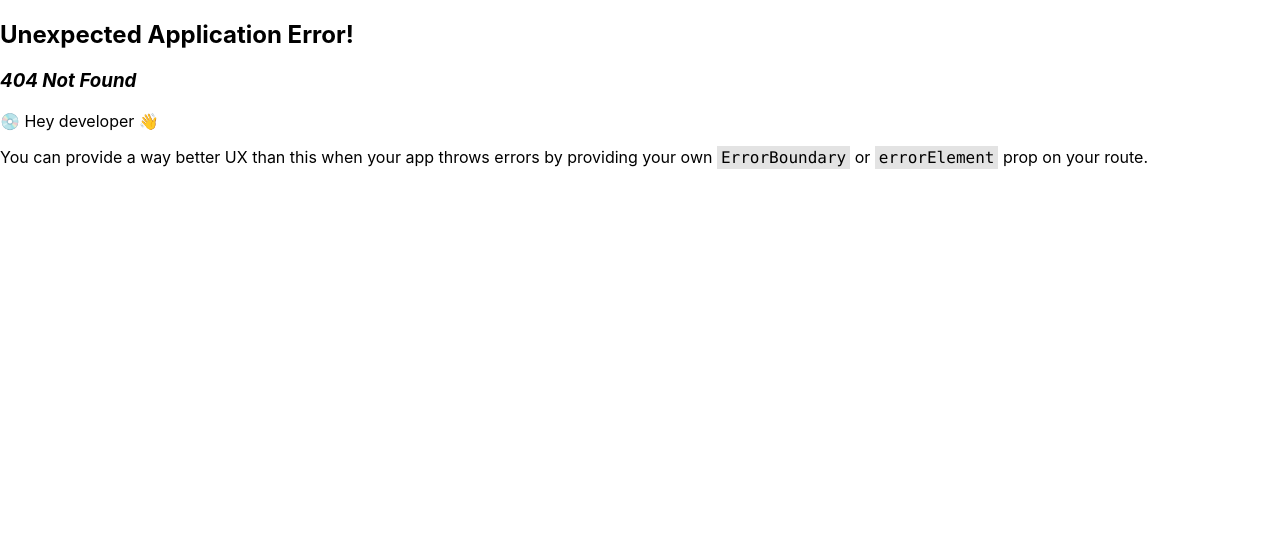
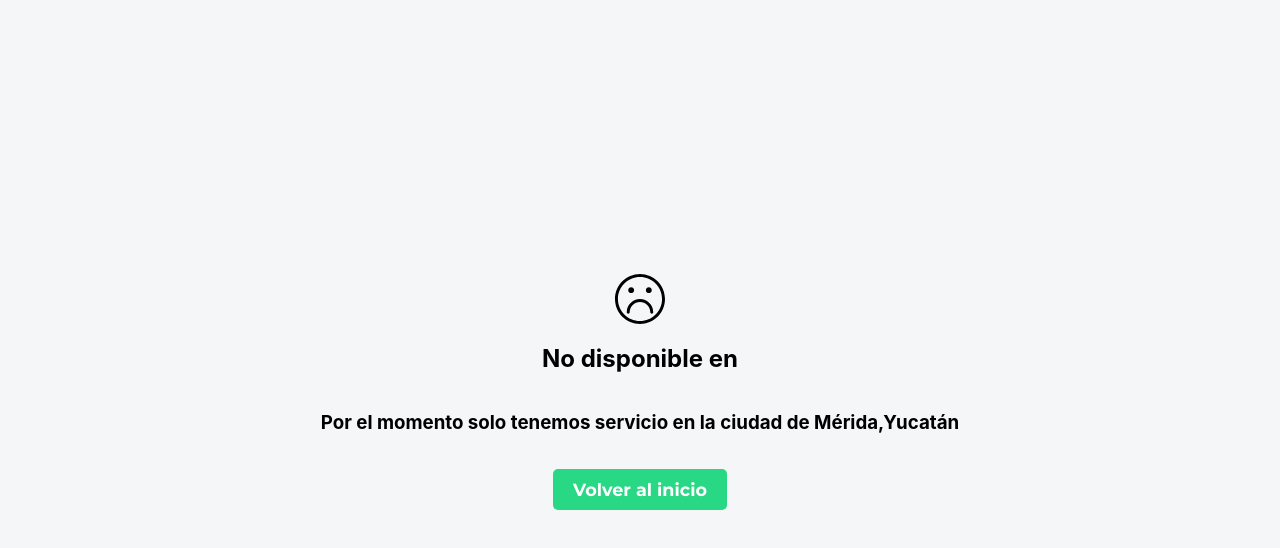
Before and after one commit to Ksquare-University/rc-pwa, a React (Create React App) app: page /#/notAble in a window 1280 px wide. Before the commit this address had no page. Shown: the top 548 px of the page. Built offline with nearby package versions, Linux system fonts and the light colour scheme; no server answers.

Commit message:
Added footer in home and identify user location

```diff
--- a/package.json
+++ b/package.json
@@ -14,6 +14,7 @@
     "firebase": "^9.15.0",
     "react": "^18.2.0",
     "react-dom": "^18.2.0",
+    "react-icons": "^4.7.1",
     "react-redux": "^8.0.5",
     "react-router-dom": "^6.6.2",
     "react-scripts": "5.0.1",
--- /dev/null
+++ b/src/components/Footer.tsx
@@ -0,0 +1,33 @@
+import React from "react";
+import {
+  AiFillFacebook,
+  AiOutlineTwitter,
+  AiOutlineInstagram,
+} from "react-icons/ai";
+import "../styles/footer.css";
+
+const Footer = () => {
+  const handleFacebook = () => {
+    window.open("https://www.facebook.com/rappimexico/", "_blank");
+  };
+
+  const handleTwitter = () => {
+    window.open("https://twitter.com/rappimexico?lang=es", "_blank");
+  };
+
+  const handleInstagram = () => {
+    window.open("https://www.instagram.com/rappimx/", "_blank");
+  };
+  return (
+    <footer className="footerSection">
+      <div className="socialIcons">
+        <AiFillFacebook className="socialIcon" onClick={handleFacebook} />
+        <AiOutlineTwitter className="socialIcon" onClick={handleTwitter} />
+        <AiOutlineInstagram className="socialIcon" onClick={handleInstagram} />
+      </div>
+      <div> © 2023 Rappi Clone-ITK</div>
+    </footer>
+  );
+};
+
+export default Footer;
--- a/src/components/Home.tsx
+++ b/src/components/Home.tsx
@@ -1,49 +1,9 @@
-import React from "react";
-import { useNavigate } from "react-router-dom";
-// import { useSelector } from "react-redux";
-import { useAppSelector } from "../app/hooks";
-import { selectUser, selectToken } from "../features/authSlice";
-import { auth } from "../firebaseConfig";
-import "../styles/home.css";
+import Footer from "./Footer";
 
-type Props = {};
-
-const Home = (props: Props) => {
-  const navigate = useNavigate();
-  const user = useAppSelector(selectUser);
-  const token = useAppSelector(selectToken);
-  const handleLogout = () => {
-    if (window.confirm("Are you sure you want to log out?")) {
-      auth.signOut();
-      navigate("/");
-    }
-  };
-  console.log(`user: ${user}`);
-  console.log(`token: ${token}`);
-
+const Home = () => {
   return (
-    <div className="home-container">
-      <div className="content">
-        <h1>Securely logged in</h1>
-        <div className="info">
-          <img alt="" />
-        </div>
-        <div className="info">
-          <p>Id:</p>
-          <span>{user}</span>
-        </div>
-        <div className="info">
-          <p>Name:</p> <span>{String(user).split("@")[0]}</span>
-        </div>
-        <div className="info">
-          <p>Token:</p> <span>{user}</span>
-        </div>
-
-        <button onClick={handleLogout}>Logout</button>
-        <div className="info">
-          <p>Last login : {user}</p>
-        </div>
-      </div>
+    <div>
+      <Footer />
     </div>
   );
 };
--- a/src/components/Login.tsx
+++ b/src/components/Login.tsx
@@ -16,11 +16,14 @@ import {
 import { useNavigate } from "react-router-dom";
 import loginImg from "../imgs/login.png";
 import registerImg from "../imgs/register.png";
+import useFetchIP from "../hooks/useFetchIP";
 
 const Login = () => {
   const dispatch = useAppDispatch();
   const navigate = useNavigate();
   const user = useAppSelector(selectUser);
+
+  const [city] = useFetchIP();
 
   const [isRegistered, setIsRegistered] = useState(false);
   const [errMsg, setErrMsg] = useState("");
@@ -50,14 +53,17 @@ const Login = () => {
     });
   }, [dispatch]);
 
-
   const handleLogIn = async () => {
     try {
       const user = await signInWithEmailAndPassword(auth, email, password);
 
       console.log(user);
       console.log(await user.user.getIdToken());
-      navigate("/home");
+      if (city === "Mérida") {
+        navigate("/home");
+      } else {
+        navigate("/notAble");
+      }
       //   return user;
     } catch (error) {
       setErrMsg("Algo salió mal, intenta de nuevo!");
@@ -70,7 +76,7 @@ const Login = () => {
       createUserWithEmailAndPassword(auth, email, password)
         .then((data) => {
           setSuccessMsg("Usuario registrado! Ya puedes iniciar sesión");
-          console.log('Usuario creado con éxito');
+          console.log("Usuario creado con éxito");
           console.log(data.user);
         })
         .catch((err) => alert(err)); // when email is already in use for example
--- /dev/null
+++ b/src/components/NotAble.tsx
@@ -0,0 +1,24 @@
+import { TfiFaceSad } from "react-icons/tfi";
+import { useNavigate } from "react-router-dom";
+import useFetchIP from "../hooks/useFetchIP";
+import "../styles/notAble.css";
+
+const NotAble = () => {
+  const [city] = useFetchIP();
+  const navigate = useNavigate();
+  const goBack = () => {
+    navigate("/");
+  };
+  return (
+    <div className="notAbleContainer">
+      <TfiFaceSad className="sadFace" />
+      <h2>No disponible en {city}</h2>
+      <h3>
+        Por el momento solo tenemos servicio en la ciudad de Mérida,Yucatán
+      </h3>
+      <button onClick={goBack}>Volver al inicio</button>
+    </div>
+  );
+};
+
+export default NotAble;
--- /dev/null
+++ b/src/hooks/useFetchIP.tsx
@@ -0,0 +1,18 @@
+import { useEffect, useState } from "react";
+
+const useFetchIP = () => {
+  const [city, setCity] = useState("");
+  const getIP = async () => {
+    const req = await fetch("https://ipapi.co/json");
+    const res = await req.json();
+
+    console.log(res.city);
+    setCity(res.city);
+  };
+  useEffect(() => {
+    getIP();
+  }, []);
+  return [city];
+};
+
+export default useFetchIP;
--- a/src/styles/App.css
+++ b/src/styles/App.css
@@ -2,7 +2,7 @@
 #ff441f
 #29D884
 */
-
+/*
 .App {
   text-align: center;
   height: 100vh;
@@ -11,3 +11,4 @@
   display: flex;
   align-items: center;
 }
+*/
--- /dev/null
+++ b/src/styles/footer.css
@@ -0,0 +1,18 @@
+.footerSection {
+  display: flex;
+  justify-content: space-between;
+  height: 15vh;
+  align-items: center;
+  padding: 0 50px;
+}
+
+.socialIcons {
+  display: flex;
+  cursor: pointer;
+}
+
+.socialIcon {
+  width: 32px;
+  height: 32px;
+  margin-right: 20px;
+}
--- /dev/null
+++ b/src/styles/notAble.css
@@ -0,0 +1,30 @@
+.notAbleContainer {
+  height: 100vh;
+  width: auto;
+  display: flex;
+  flex-direction: column;
+  justify-content: center;
+  align-items: center;
+  background-color: #f5f6f7;
+}
+
+.sadFace {
+  height: 50px;
+  width: auto;
+}
+
+button {
+  padding: 10px 20px;
+  font-size: 1.1rem;
+  font-family: "Montserrat", sans-serif;
+  margin: 1rem 0;
+  background-color: #29d884;
+  color: #fff;
+  border: none;
+  border-radius: 5px;
+  cursor: pointer;
+}
+
+button:hover {
+  background-color: #ff441f;
+}
```
Also changed, not shown: src/components/Home2.tsx (added, +51 -0 lines), src/index.tsx (+7 -3 lines), 1 other file (tests, documents, lock files or other folders).
